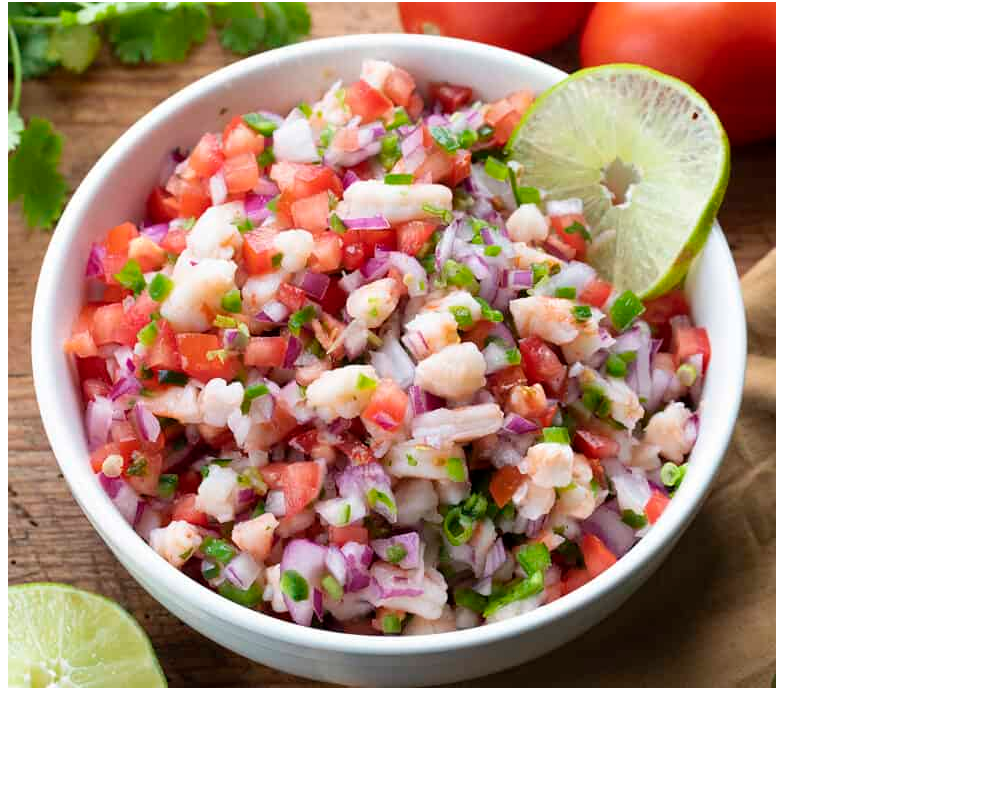
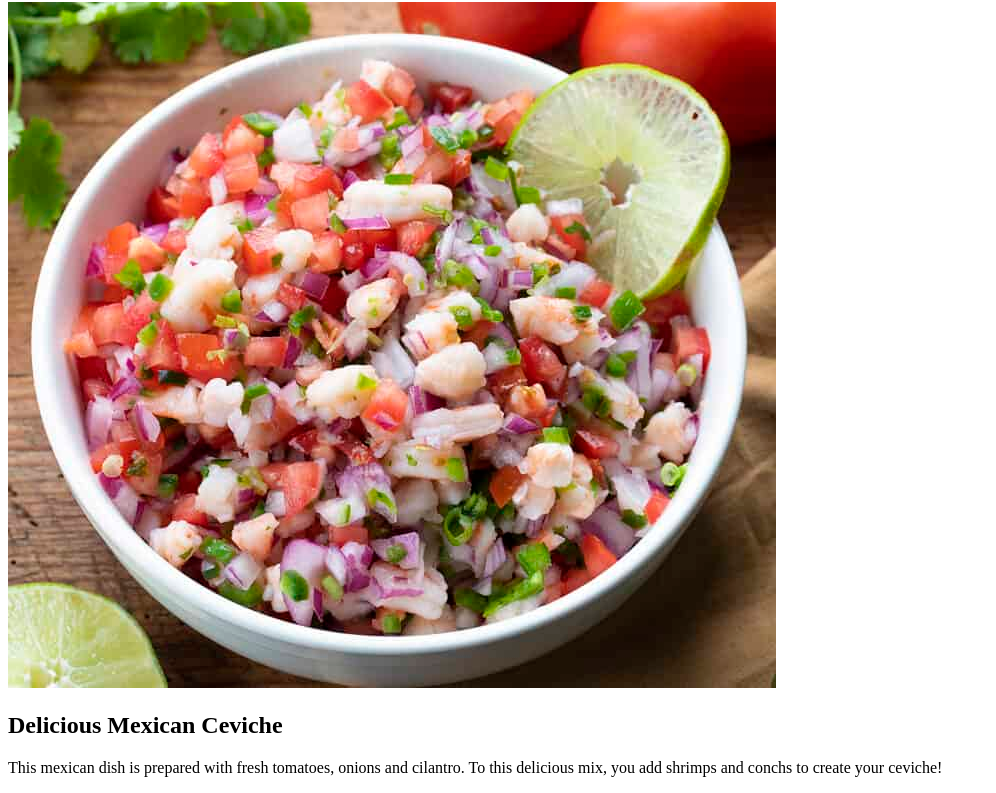
Before and after one commit to sierrab1989/odin-recipes, a plain HTML site: page recipes/mexican_ceviche.html in a window 1280 px wide. Shown: the part 78-871 px from the top of the page, without its empty margins (0-996 px from the left). Before the commit the page ends 800 px from the top, so only its background shows below. Drawn offline with Linux system fonts and the light colour scheme.

Commit message:
Added ceviche title and description

```diff
--- a/recipes/mexican_ceviche.html
+++ b/recipes/mexican_ceviche.html
@@ -9,5 +9,7 @@
 <body>
     <h1>Mexican Ceviche</h1>
     <img src="shrimp-ceviche-2-768x686.jpg" alt="mexican ceviche">
+    <h2>Delicious Mexican Ceviche</h2>
+    <p>This mexican dish is prepared with fresh tomatoes, onions and cilantro. To this delicious mix, you add shrimps and conchs to create your ceviche!</p>
 </body>
 </html>
```
